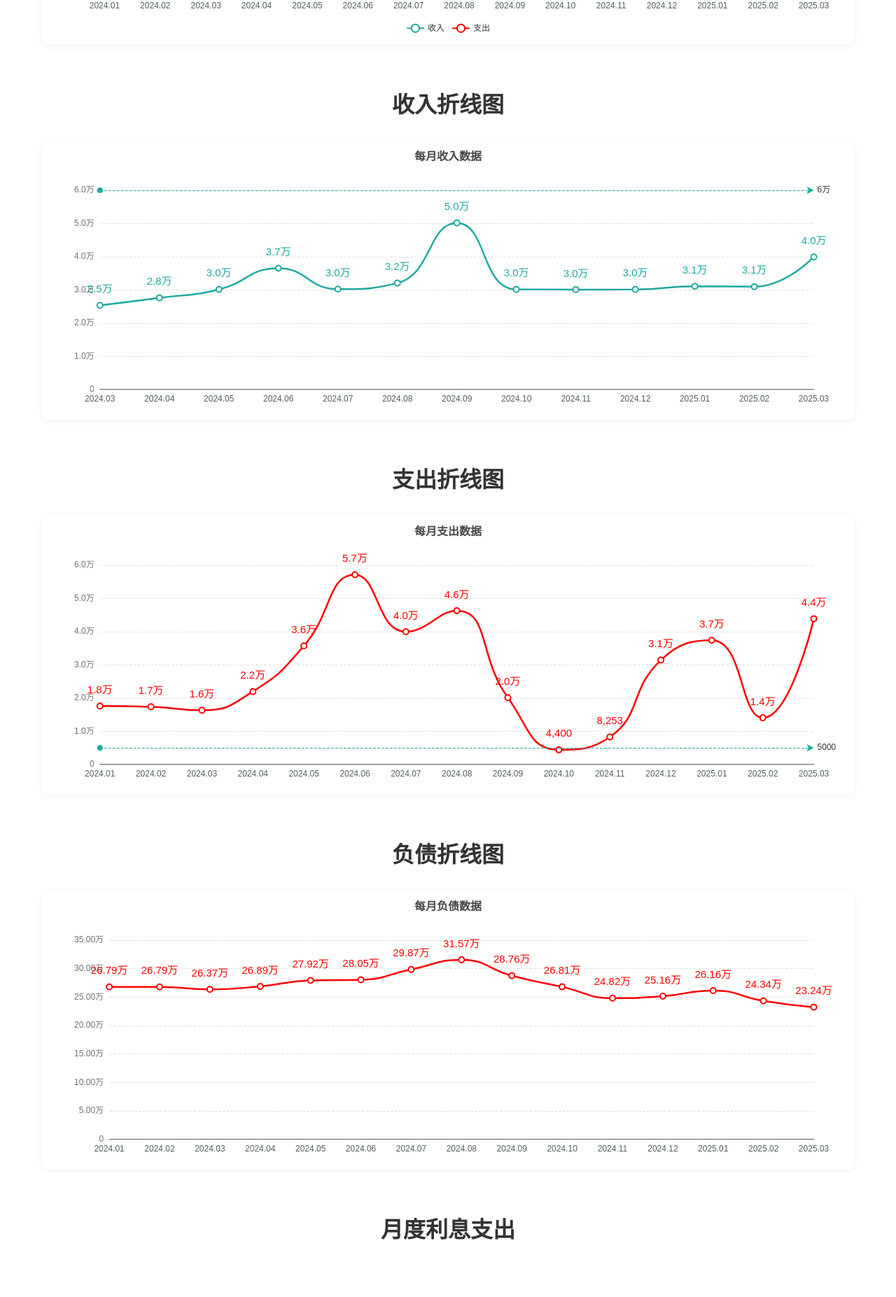
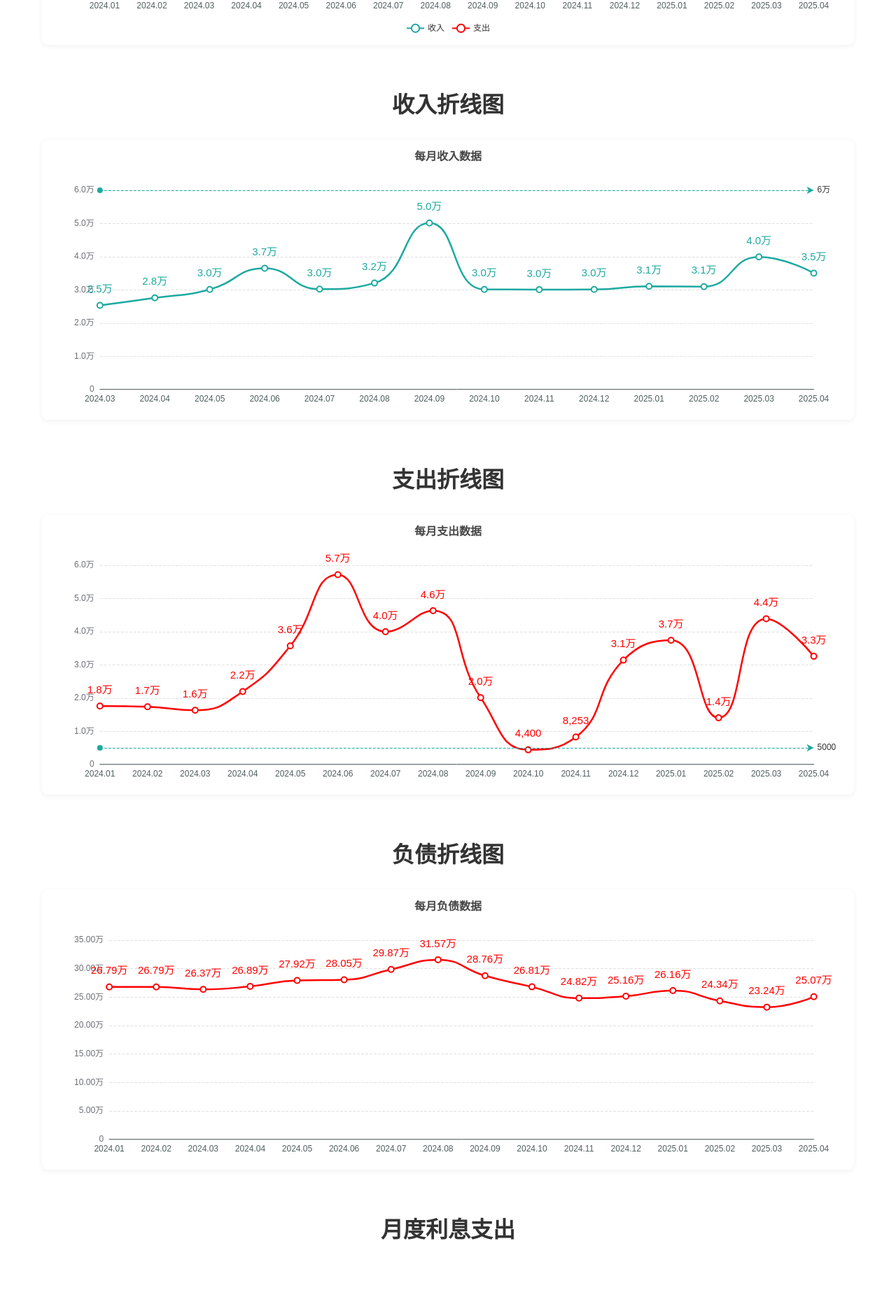
Before and after one commit to yukiyukixing/react-charts, a React app: page / in a window 1280 px wide. Shown: the part 592-2446 px from the top of the page at 70% size. Built offline with nearby package versions, Linux system fonts and the light colour scheme.

Commit message:
feat: 更新

```diff
--- a/src/App.jsx
+++ b/src/App.jsx
@@ -3,7 +3,7 @@ import LineCharts from './LineCharts'
 import './App.css'
 
 function App() {
-  // 组合月份和销售数据为对象数组
+  // 支出
   const salesDataObjects = [
     { month: '2024.01', sales: 17589 },
     { month: '2024.02', sales: 17391 },
@@ -20,8 +20,10 @@ function App() {
     { month: '2025.01', sales: 37397 },
     { month: '2025.02', sales: 14040 },
     { month: '2025.03', sales: 43905 },
+    { month: '2025.04', sales: 32582 },
   ]
 
+  // 收入
   const incomeDataObjects = [
     { month: '2024.03', sales: 25322 },
     { month: '2024.04', sales: 27581 },
@@ -36,6 +38,7 @@ function App() {
     { month: '2025.01', sales: 31076 },
     { month: '2025.02', sales: 30982 },
     { month: '2025.03', sales: 39946 },
+    { month: '2025.04', sales: 35021 },
   ]
 
   const debtDataObjects = [
@@ -54,6 +57,7 @@ function App() {
     { month: '2025.01', sales: 261555 },
     { month: '2025.02', sales: 243390 },
     { month: '2025.03', sales: 232417 },
+    { month: '2025.04', sales: 250693 },
   ]
 
   // 合并收入和支出的月份，去重
```
Also changed, not shown: 1 other file (tests, documents, lock files or other folders).
